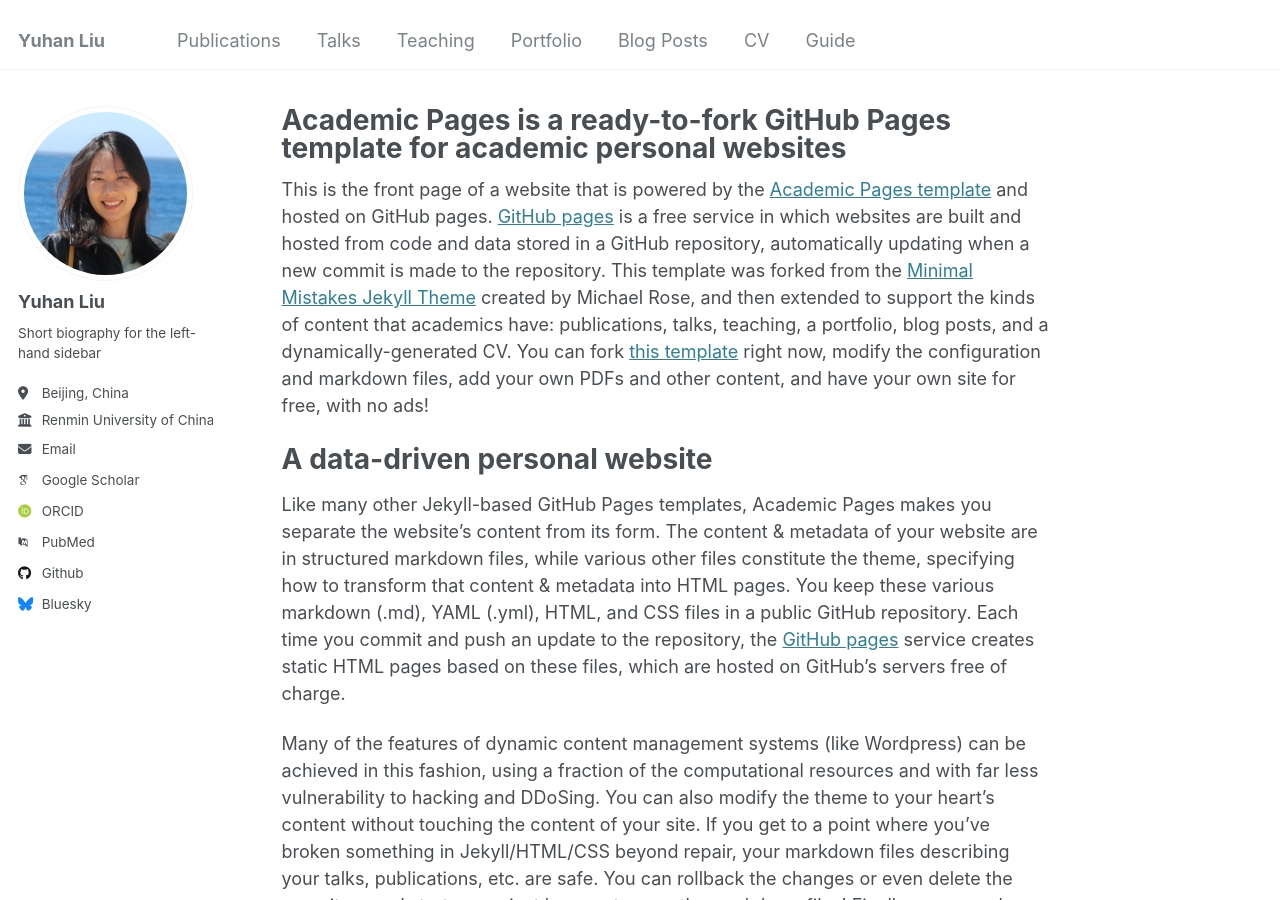
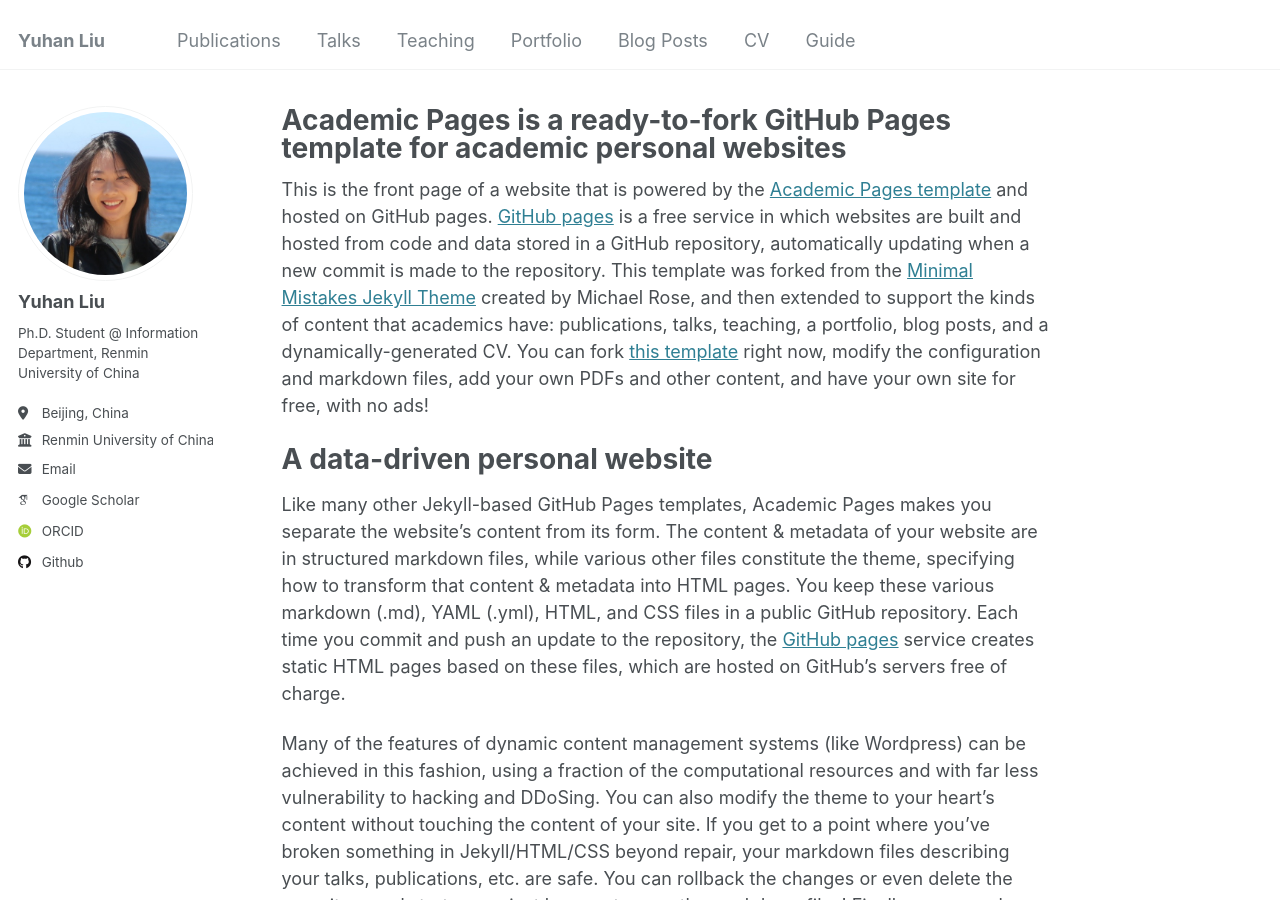
Before and after one commit to liuyuhannn/liuyuhannn.github.io, a Jekyll site: the page built from _pages/about.md, in a window 1280 px wide and 900 px high. Built offline with Jekyll 4.4.1, drawn with Linux system fonts in a browser that asks for light colours; some web fonts are replaced.

Commit message:
sidebar_complete

```diff
--- a/_config.yml
+++ b/_config.yml
@@ -24,19 +24,19 @@ author:
   avatar           : "profile_avatar.JPG"
   name             : "Yuhan Liu"
   pronouns         : # example: "she/her"
-  bio              : "Short biography for the left-hand sidebar"
+  bio              : "Ph.D. Student @ Information Department, Renmin University of China"
   location         : "Beijing, China"
   employer         : "Renmin University of China"
   uri              : # URL
   email            : "liuyh2019@ru.edu.cn"
 
   # Academic websites
-  arxiv            : # URL - Update with the correct link to your profile
-  googlescholar    : "https://scholar.google.com/citations?user=PS_CX0AAAAAJ"
+  arxiv            : #"https://arxiv.org/user/"
+  googlescholar    : "https://scholar.google.com/citations?user=xvubPCgAAAAJ&hl=zh-CN"
   impactstory      : # URL
-  orcid            : "http://orcid.org/yourorcidurl"
+  orcid            : "https://orcid.org/my-orcid?orcid=0009-0000-6005-2660"
   semantic         : # URL
-  pubmed           : "https://www.ncbi.nlm.nih.gov/pubmed/?term=john+snow"
+  pubmed           : #"https://www.ncbi.nlm.nih.gov/pubmed/?term=john+snow"
   researchgate     : # URL
   scopus           : # URL
 
@@ -44,12 +44,12 @@ author:
   bitbucket        : # Username - Update with your username on the site
   codepen          : # Username
   dribbble         : # Username
-  github           : "academicpages"
+  github           : "https://github.com/liuyuhannn"
   kaggle           : # Username
   stackoverflow    : # User number or user number and name (i.e., use "1" or "1/jeff-atwood")
 
   # Social media
-  bluesky          : "bsky.app" # Replace this with you Bluesky username
+  bluesky          : #"bsky.app" # Replace this with you Bluesky username
   facebook         : # Username
   flickr           : # Username
   foursquare       : # Username
```
